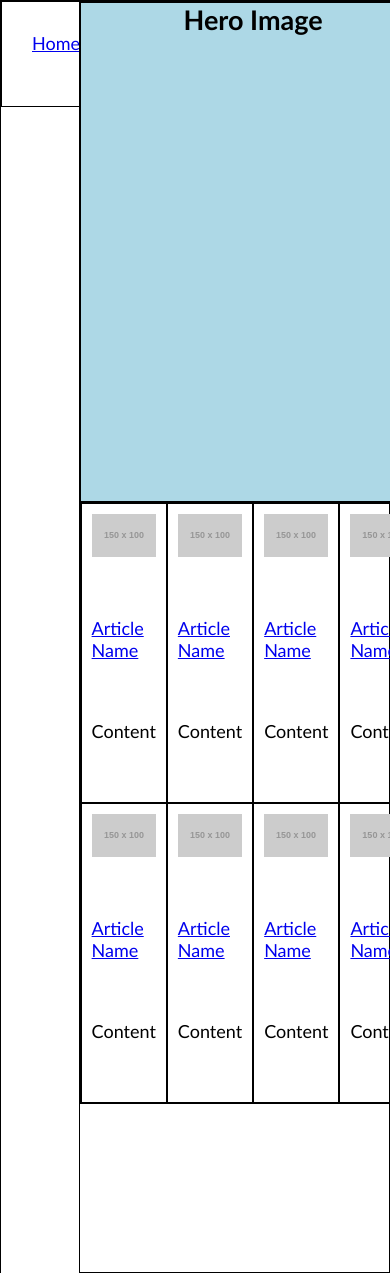
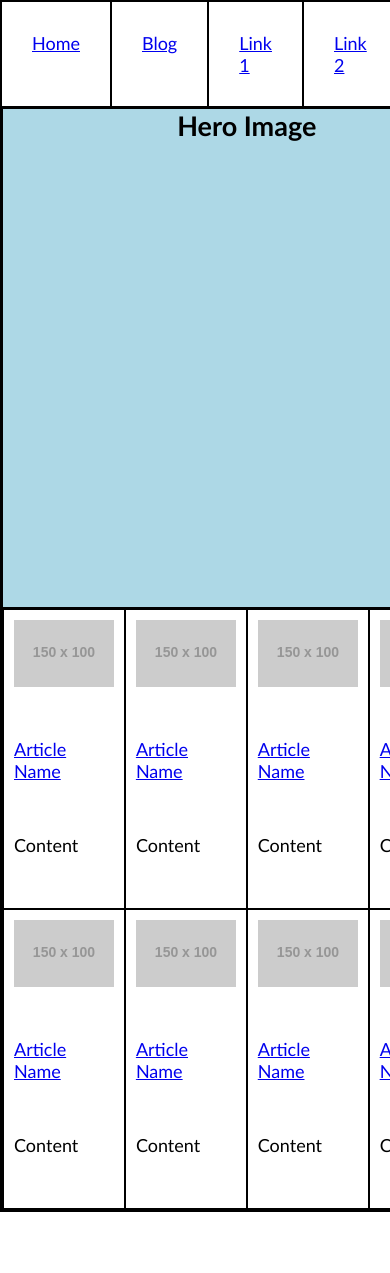
Before and after one commit to ms-dariyansim-xo/ASSIGNMENT-10, a plain HTML site: page index.html in a window 390 px wide. Shown: the top 1273 px of the page. After the commit the page ends 1212 px from the top, so only its background shows below. Drawn offline with Linux system fonts and the light colour scheme; placeholder pictures from the web are drawn by us.

Commit message:
Update style.css
Made changes to until found the closest results

```diff
--- a/style/style.css
+++ b/style/style.css
@@ -36,17 +36,20 @@ nav {
 
 @media (max-width: 700px) {
     #container {
+        display: inline-block;
 
     }
 
     nav {
         display: grid;
-        grid-template-columns: repeat(6, 1fr);
-
+        grid-template-columns: repeat(6, auto);
+        grid-template-rows: auto;
 
     }
 
     #articles {
+        display: grid;
+        grid-template-columns: 2
 
     }
 }
```
